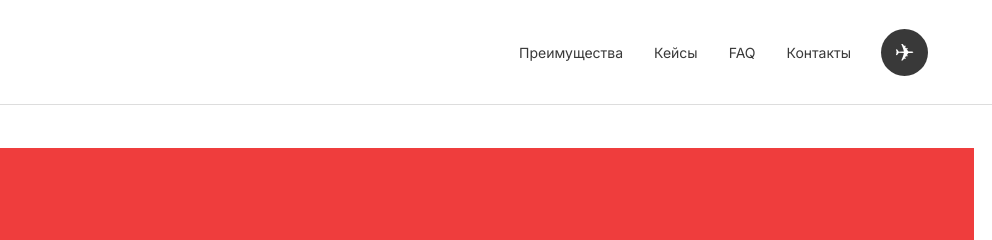
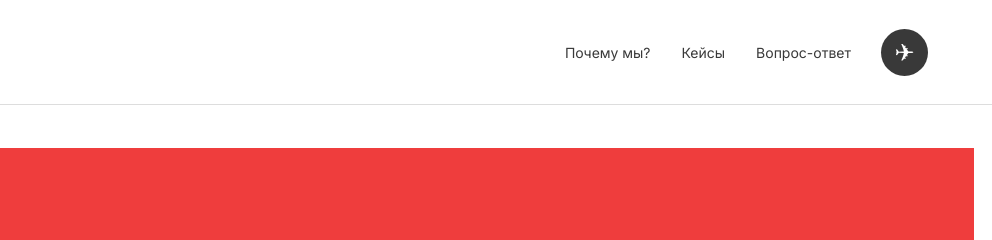
Before and after one commit to spaceneurons/mavidev_v2, a plain HTML site: page index.html in a window 1280 px wide. Shown: the top 240 px of the page, 288-1280 px from the left. Drawn offline with Linux system fonts and the light colour scheme.

Commit message:
fix: use original Figma header labels

```diff
--- a/index.html
+++ b/index.html
@@ -1,5 +1,5 @@
 <!doctype html><html lang="ru"><head><meta charset="utf-8"><meta name="viewport" content="width=device-width, initial-scale=1"><title>MAVI/dev — сайты под ключ</title><meta name="description" content="MAVI/dev — дизайн и разработка сайтов под ключ"><link rel="preconnect" href="https://fonts.googleapis.com"><link rel="preconnect" href="https://fonts.gstatic.com" crossorigin><link href="https://fonts.googleapis.com/css2?family=Manrope:wght@400;500;600;700;800&family=Inter:wght@300;400;500;600&display=swap" rel="stylesheet"><link rel="stylesheet" href="styles.css"><link rel="stylesheet" href="figma-geometry.css"></head><body>
-<header class="header" id="top"><a class="logo" href="#top"><span class="logo-icon">M</span><strong>MAVI<span>/</span>dev</strong></a><nav class="nav" id="nav"><a href="#advantages">Преимущества</a><a href="#cases">Кейсы</a><a href="#faq">FAQ</a><a href="#contact">Контакты</a></nav><a class="social" href="https://t.me/" aria-label="Telegram">✈</a><button class="menu" type="button" aria-label="Открыть меню" aria-expanded="false">☰</button></header>
+<header class="header" id="top"><a class="logo" href="#top"><span class="logo-icon">M</span><strong>MAVI<span>/</span>dev</strong></a><nav class="nav" id="nav"><a href="#advantages">Почему мы?</a><a href="#cases">Кейсы</a><a href="#faq">Вопрос-ответ</a></nav><a class="social" href="https://t.me/" aria-label="Telegram">✈</a><button class="menu" type="button" aria-label="Открыть меню" aria-expanded="false">☰</button></header>
 <main><section class="intro"><div class="hero"><div class="hero-intro"><em>Привет, потенциальный клиент!</em><br>(но давайте уже перестанем быть «потенциальными»)<br>Мы собираем сайты под ключ: от идеи до запуска.</div><div class="hero-brand"><span>MAVI</span><i>/</i><b>dev</b></div><div class="hero-watermark">сайты под ключ</div><div class="hero-side">Давай создадим что-то красивое!</div><div class="hero-mobile">Давайте создадим что-то красивое!</div></div><div class="buttons"><a href="#cases" class="outline">Наши кейсы</a><a href="#contact" class="filled">Оставить заявку <span>↗</span></a></div></section>
 <div class="ticker"><div>Стратегия и смысл　 |　 Дизайн с характером　 |　 Разработка под ключ　 |　 Удобная админка　 |　 Поддержка после запуска　 |　 Стратегия и смысл</div></div>
 <section class="section advantages" id="advantages"><div class="meta"><span>почему мы?</span><span>[ преимущества ]</span></div><div class="benefits"><article><span>01</span><h3>Разработка с нуля</h3><p>Технологический стек: HTML, CSS, JavaScript. Ручная разработка без ИИ и «дыр».</p></article><article><span>02</span><h3>UI/UX дизайн</h3><p>Дизайн под вас: учитываем все пожелания и дорабатываем дизайн до тех пор, пока вы не будете довольны.</p></article><article><span>03</span><h3>Админ-панель (CMS)</h3><p>Меняйте содержание сайта самостоятельно: тексты, фото и цены. Без привязки к программистам.</p></article></div></section>
```
